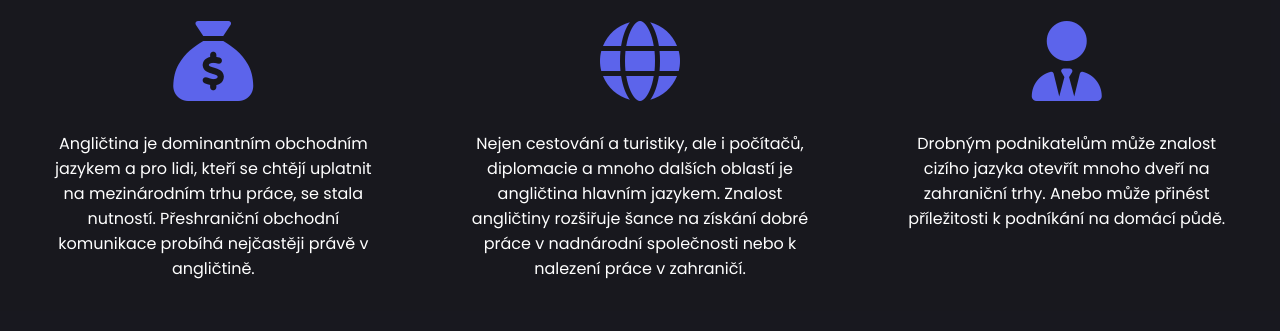
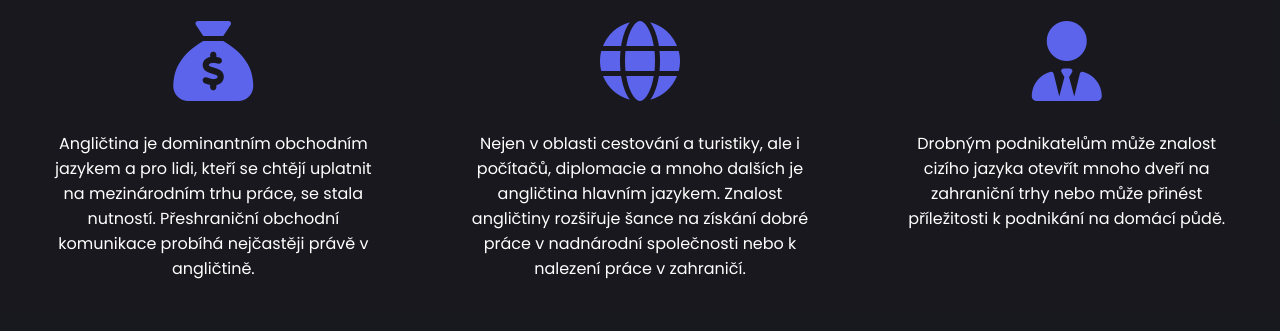
Before and after one commit to adamforgac/tutoring-web, a plain HTML site: page index.html in a window 1280 px wide. Shown: the part 5720-6051 px from the top of the page. Drawn offline with Linux system fonts and the light colour scheme; a web font is replaced by a local one.

Commit message:
Correct spelling mistakes

```diff
--- a/index.html
+++ b/index.html
@@ -449,13 +449,13 @@
 
                         <div class="bonus2">
                             <i class="fa-solid fa-globe"></i>
-                            <p>Nejen cestování a turistiky, ale i počítačů, diplomacie a mnoho dalších oblastí je angličtina hlavním jazykem. Znalost angličtiny rozšiřuje šance na získání dobré práce v nadnárodní společnosti nebo k nalezení práce v zahraničí.</p>
+                            <p>Nejen v oblasti cestování a turistiky, ale i počítačů, diplomacie a mnoho dalších je angličtina hlavním jazykem. Znalost angličtiny rozšiřuje šance na získání dobré práce v nadnárodní společnosti nebo k nalezení práce v zahraničí.</p>
                         </div>
 
                         <div class="bonus3">
                             <i class="fa-solid fa-user-tie"></i>
 
-                            <p>Drobným podnikatelům může znalost cizího jazyka otevřít mnoho dveří na zahraniční trhy. Anebo může přinést příležitosti k podníkání na domácí půdě.</p>
+                            <p>Drobným podnikatelům může znalost cizího jazyka otevřít mnoho dveří na zahraniční trhy nebo může přinést příležitosti k podnikání na domácí půdě.</p>
                         </div>
                     </div>
                 </div>
```
